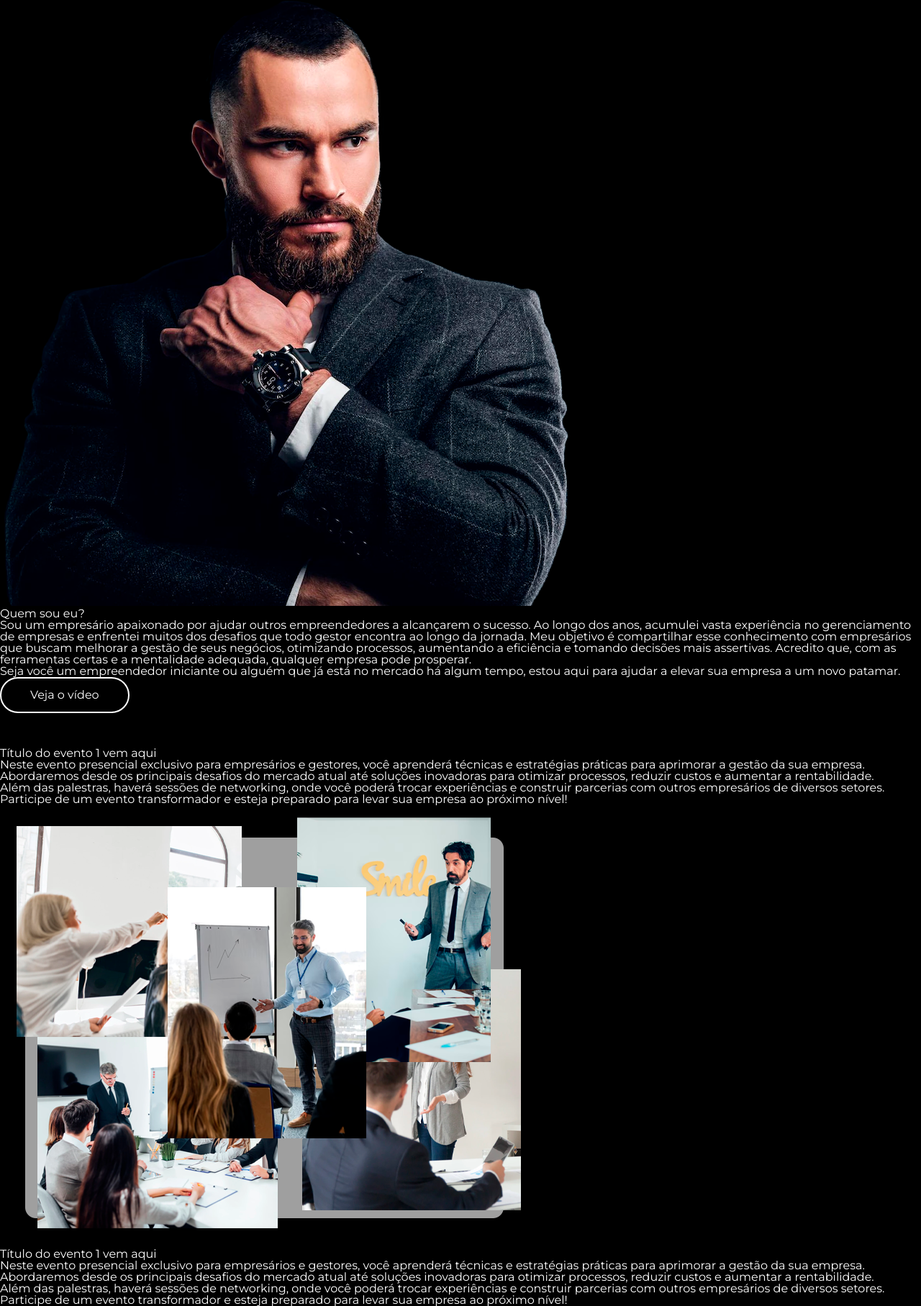
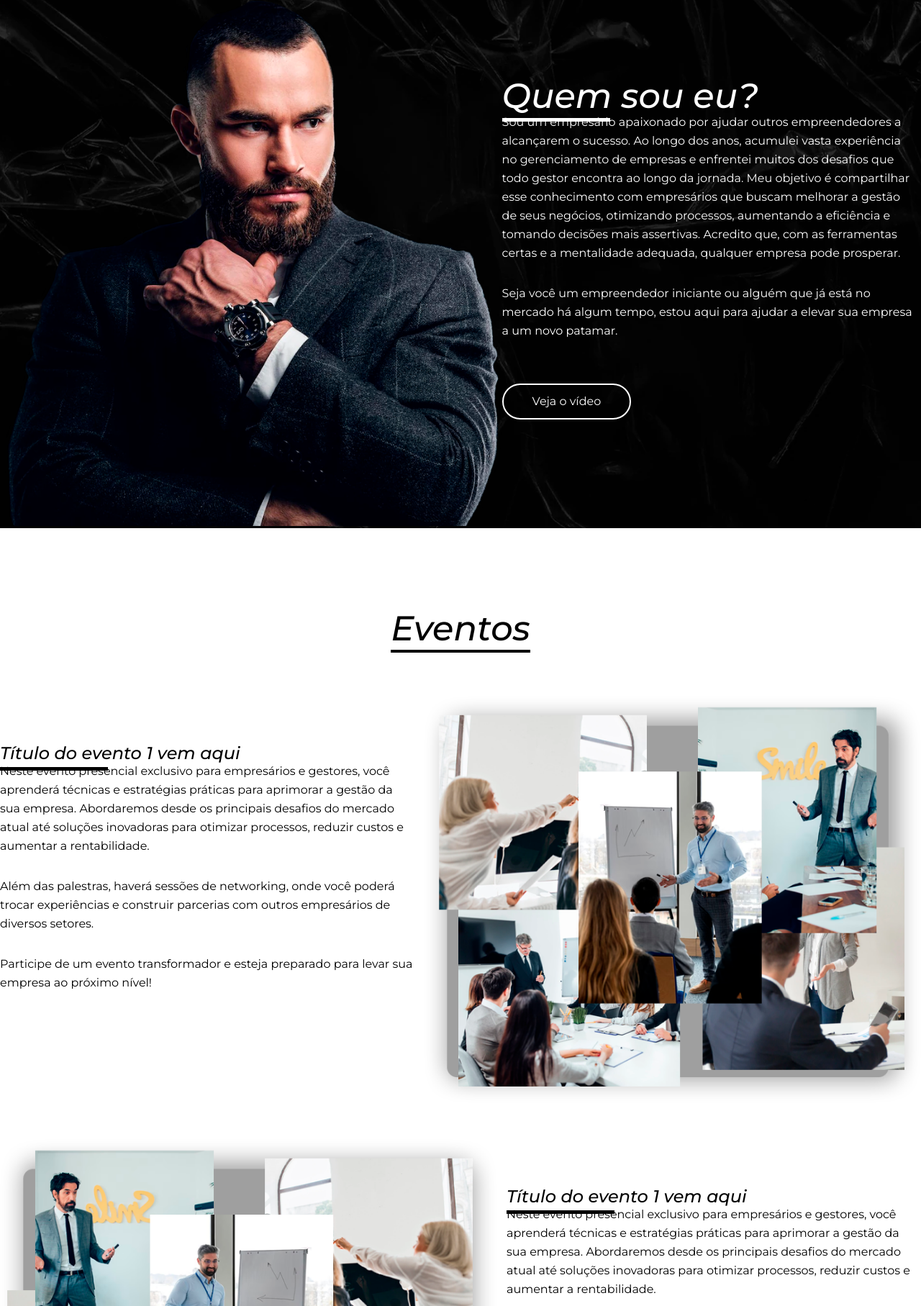
Before and after one commit to miguelvital10/projeto-site-Allin, a PHP site: template views/home.php in a window 1280 px wide. Shown: the part 115-1930 px from the top of the page at 72% size. Run offline with PHP 8.4, Linux system fonts and the light colour scheme; the template is opened without the code that fills it, so the values that code supplies are empty; some libraries are stand-ins or nearby versions.

Commit message:
caminho style

```diff
--- a/comuns/header.php
+++ b/comuns/header.php
@@ -4,6 +4,7 @@
 <head>
     <meta charset="UTF-8">
     <meta name="viewport" content="width=device-width, initial-scale=1.0">
+    <title>All in - Treinamentos</title>
     <link rel="preconnect" href="https://fonts.googleapis.com">
     <link rel="preconnect" href="https://fonts.gstatic.com" crossorigin>
     <link href="https://fonts.googleapis.com/css2?family=Montserrat:ital,wght@0,100..900;1,100..900&display=swap" rel="stylesheet">
@@ -12,9 +13,8 @@
     <link rel="stylesheet" type="text/css" href="//cdn.jsdelivr.net/npm/slick-carousel@1.8.1/slick/slick.css"/>
     <script type="text/javascript" src="//cdn.jsdelivr.net/npm/slick-carousel@1.8.1/slick/slick.min.js"></script>
     <script src="../recursos/js/script.js"></script>
-    <link rel="stylesheet" type="text/css" href="../../projeto-site-Allin/recursos/css/main.css">
-    <link rel="shortcut icon" type="image/jpg" href="../../projeto-site-Allin/recursos/imagens/favicon.jpg"/>
-    <title>All in - Treinamentos</title>
+    <link rel="stylesheet" type="text/css" href="../recursos/css/main.css">
+    <link rel="shortcut icon" type="image/jpg" href="../recursos/imagens/favicon.jpg"/>
 </head>
 
 <body>
--- a/recursos/css/main.css
+++ b/recursos/css/main.css
@@ -1,7 +1,7 @@
-@import "../../../projeto-site-Allin/recursos/css/reset/reset.css";
-@import "../../../projeto-site-Allin/recursos/css/reset/header.css";
-@import "../../../projeto-site-Allin/recursos/css/main.css";
-@import "../../../projeto-site-Allin/recursos/css/reset/footer.css";
+@import 'paginas/home.css';
+@import 'reset/header.css';
+@import 'reset/footer.css';
+@import 'reset/reset.css';
 
 header.conteudo{
     width: 100%;
--- a/recursos/css/reset/reset.css
+++ b/recursos/css/reset/reset.css
@@ -77,6 +77,7 @@ table {
 	margin: 0 auto;
 	width: max-content;
 	position: relative;
+	margin-bottom: 30px;
 }
 
 .titulo_principal:after{
@@ -91,6 +92,7 @@ table {
 
 .titulo_principal.black{
 	color: #000;
+	margin-bottom: 10px;
 }
 
 .titulo_principal.black:after{
```
